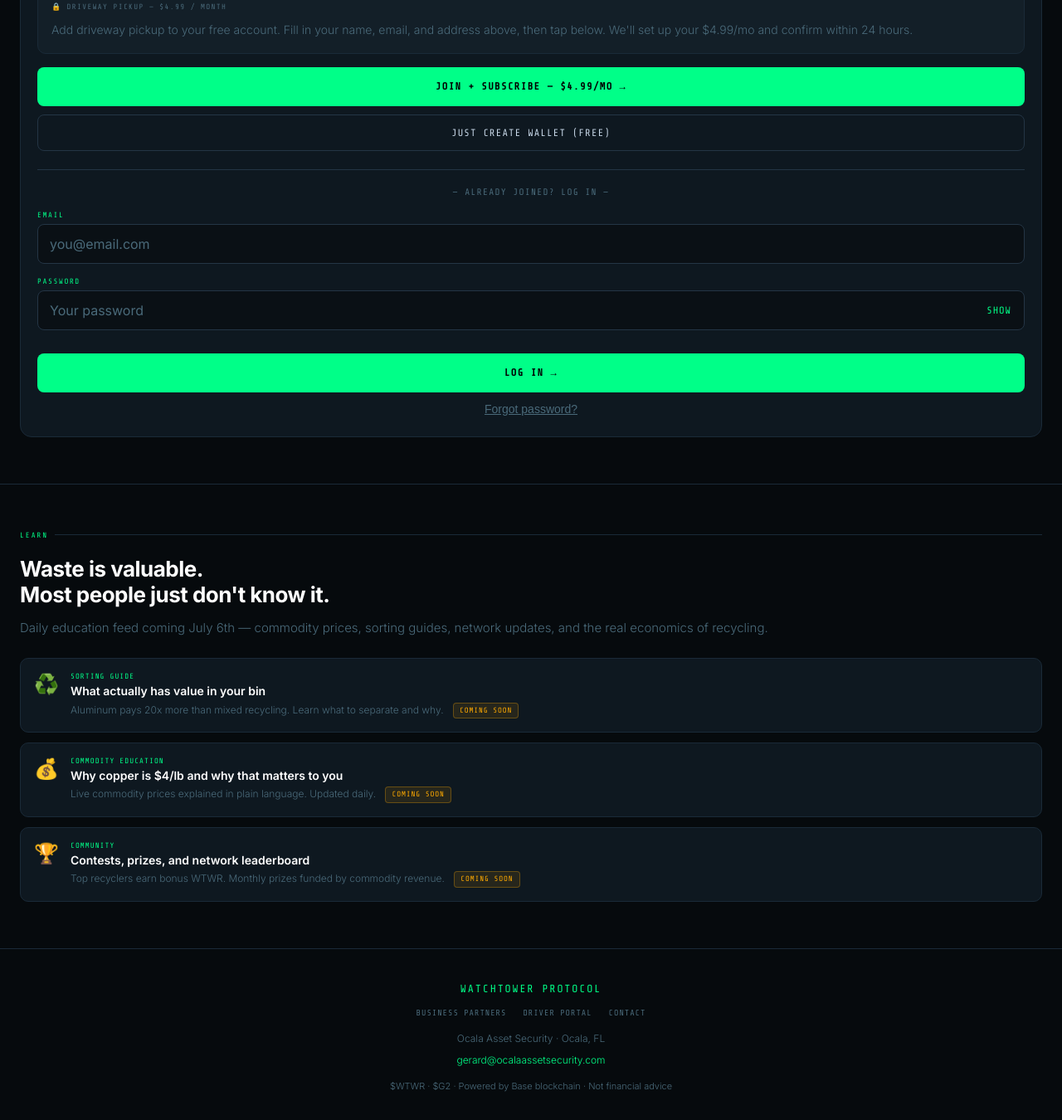
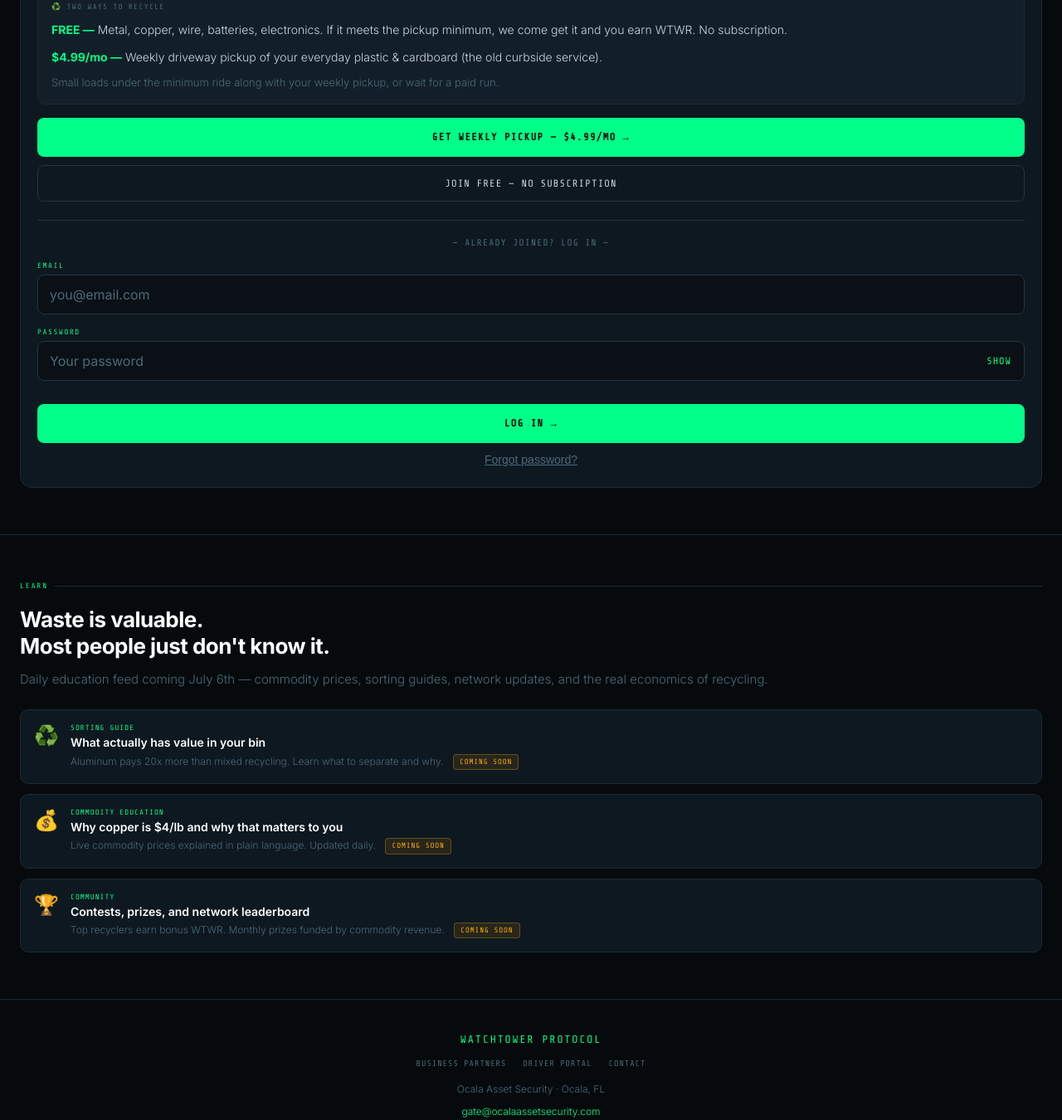
Before and after one commit to rgerard4050/watchtower-landing, a plain HTML site: page index.html in a window 1280 px wide. Shown: the part 3510-4860 px from the top of the page at 83% size. Drawn offline with nearby package versions, Linux system fonts and the light colour scheme; no server answers.

Commit message:
Update driveway service details and contact email

```diff
--- a/index.html
+++ b/index.html
@@ -267,11 +267,13 @@
         <div class="field"><label for="fpass">Password</label><div class="pw-wrap"><input type="password" id="fpass" placeholder="Min 8 characters"><button type="button" class="pw-eye" onclick="togglePw('fpass',this)">show</button></div></div>
         <div class="divider"><div class="divider-line"></div><div class="divider-text">OPTIONAL — ADD DRIVEWAY SERVICE</div><div class="divider-line"></div></div>
         <div class="stripe-section">
-          <div class="stripe-label"><span class="stripe-lock">🔒</span> Driveway pickup — $4.99 / month</div>
-          <p style="font-size:14px;color:var(--muted);margin:0;line-height:1.6;">Add driveway pickup to your free account. Fill in your name, email, and address above, then tap below. We'll set up your $4.99/mo and confirm within 24 hours.</p>
+          <div class="stripe-label"><span class="stripe-lock">♻️</span> Two ways to recycle</div>
+          <p style="font-size:14px;color:var(--text);margin:0 0 10px;line-height:1.6;"><b style="color:var(--green);">FREE —</b> Metal, copper, wire, batteries, electronics. If it meets the pickup minimum, we come get it and you earn WTWR. No subscription.</p>
+          <p style="font-size:14px;color:var(--text);margin:0 0 10px;line-height:1.6;"><b style="color:var(--green);">$4.99/mo —</b> Weekly driveway pickup of your everyday plastic &amp; cardboard (the old curbside service).</p>
+          <p style="font-size:13px;color:var(--muted);margin:0;line-height:1.5;">Small loads under the minimum ride along with your weekly pickup, or wait for a paid run.</p>
         </div>
-        <button class="primary-btn" style="margin-top:16px" onclick="subscribeStripe()">JOIN + SUBSCRIBE — $4.99/MO →</button>
-        <button class="secondary-btn" onclick="createEmailWallet()">JUST CREATE WALLET (FREE)</button>
+        <button class="primary-btn" style="margin-top:16px" onclick="subscribeStripe()">GET WEEKLY PICKUP — $4.99/MO →</button>
+        <button class="secondary-btn" onclick="createEmailWallet()">JOIN FREE — NO SUBSCRIPTION</button>
         <div class="login-card">
           <div class="login-divider">— ALREADY JOINED? LOG IN —</div>
           <div class="field"><label for="loginEmail">Email</label><input type="email" id="loginEmail" placeholder="you@email.com"></div>
@@ -319,10 +321,10 @@
   <div class="footer-links">
     <a href="/business.html">Business Partners</a>
     <a href="/dispatch.html">Driver Portal</a>
-    <a href="mailto:gerard@ocalaassetsecurity.com">Contact</a>
+    <a href="mailto:gate@ocalaassetsecurity.com">Contact</a>
   </div>
   <p>Ocala Asset Security · Ocala, FL</p>
-  <p style="margin-top:6px"><a href="mailto:gerard@ocalaassetsecurity.com">gerard@ocalaassetsecurity.com</a></p>
+  <p style="margin-top:6px"><a href="mailto:gate@ocalaassetsecurity.com">gate@ocalaassetsecurity.com</a></p>
   <p style="margin-top:12px;font-size:11px">$WTWR · $G2 · Powered by Base blockchain · Not financial advice</p>
 </footer>
 
```
